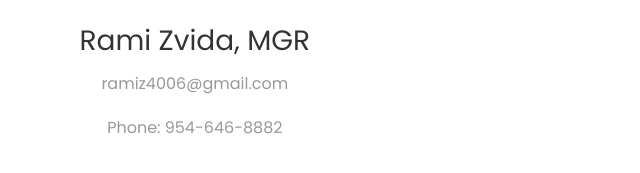
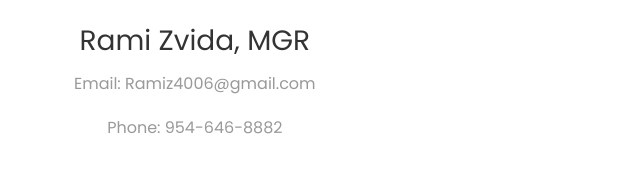
Before and after one commit to DillonMercz/attainablehomesinc, a plain HTML site: page index.html in a window 1280 px wide. Shown: the part 2913-3086 px from the top of the page, 476-1116 px from the left. Drawn offline with nearby package versions, Linux system fonts and the light colour scheme; some packages are replaced by stand-ins of ours.

Commit message:
upload new website

```diff
--- a/index.html
+++ b/index.html
@@ -130,7 +130,7 @@
                             <br>
                             <br>
                             <h3>Rami Zvida, MGR</h3>
-<p>ramiz4006@gmail.com</p>
+<p>Email: Ramiz4006@gmail.com</p>
                             <p>Phone: 954-646-8882</p>
                         </form>
                     </div>
```
